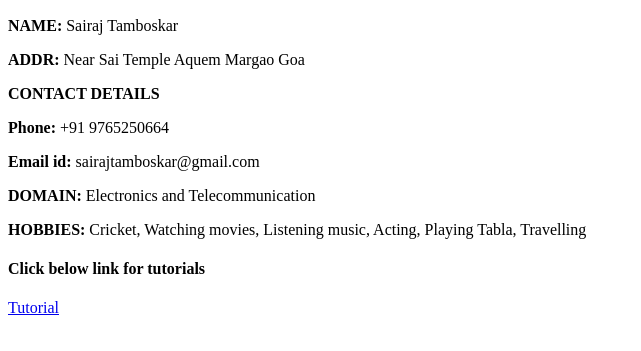
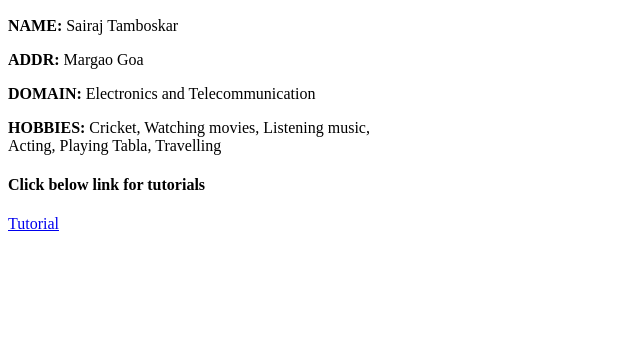
Before and after one commit to Sairaj-Tamboskar-Kilowott/Sairaj-Tamboskar-Kilowott.github.io, a plain HTML site: page index.html in a window 1280 px wide. Shown: the part 283-634 px from the top of the page, without its empty margins (0-641 px from the left). Drawn offline with Linux system fonts and the light colour scheme.

Commit message:
initial commit

```diff
--- a/index.html
+++ b/index.html
@@ -15,13 +15,11 @@
 
     <p> <b>NAME: </b> Sairaj Tamboskar</p>
 
-    <p><b>ADDR: </b> Near Sai Temple Aquem Margao Goa</p>
-    <p> <b>CONTACT DETAILS </b> </p>
-    <p> <b>Phone: </b> +91 9765250664 </p>
-    <p> <b>Email id: </b> sairajtamboskar@gmail.com </p>
+    <p><b>ADDR: </b> Margao Goa</p>
+
     <p> <b>DOMAIN: </b> Electronics and Telecommunication </p>
 
-    <p> <b>HOBBIES: </b> Cricket, Watching movies, Listening music, Acting, Playing Tabla, Travelling </p>
+    <p> <b>HOBBIES: </b> Cricket, Watching movies, Listening music, <br> Acting, Playing Tabla, Travelling </p>
 
     <h4>Click below link for tutorials</h4>
     <a href="tutorials.html"> Tutorial </a>
```
